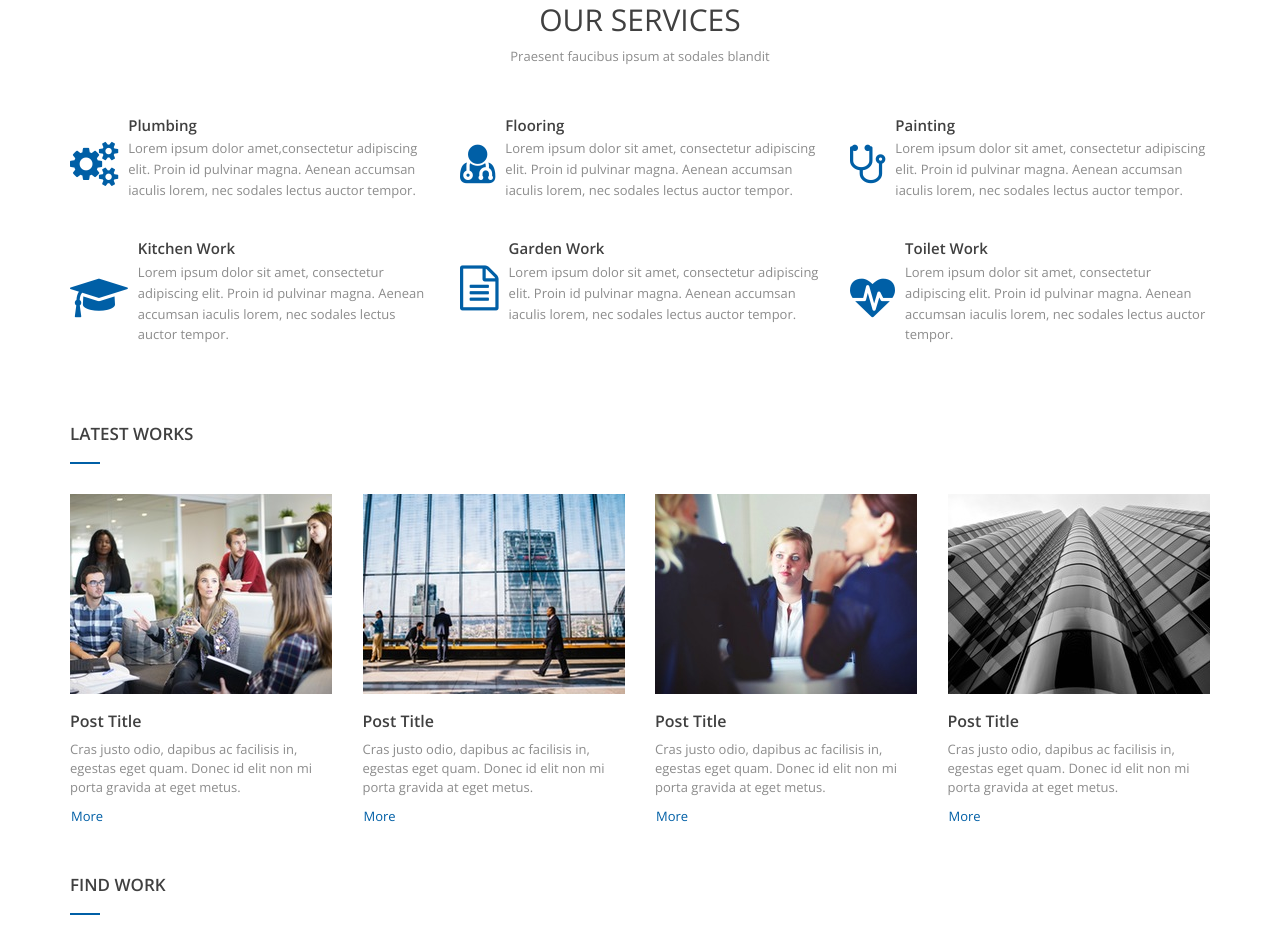
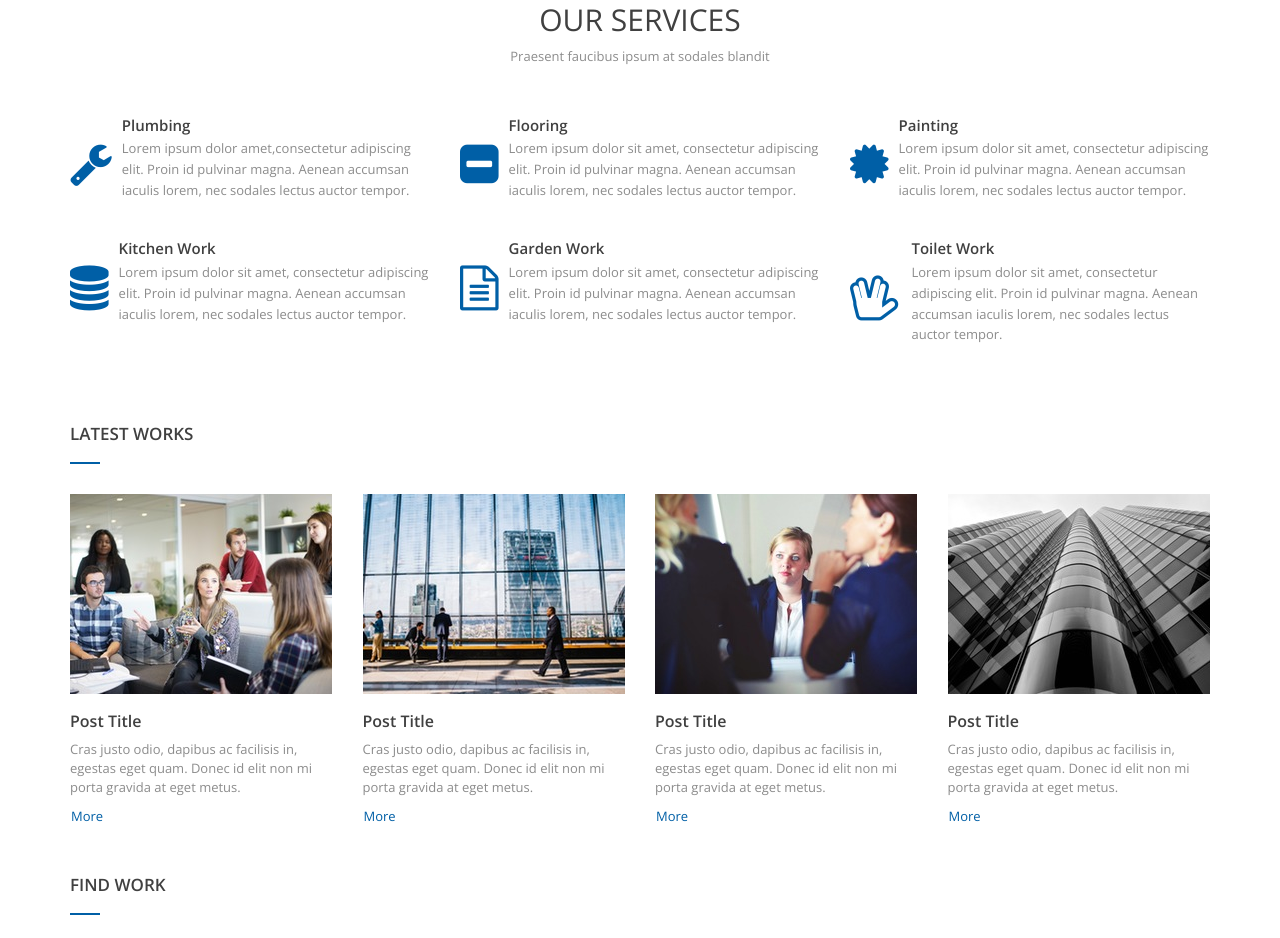
Before and after one commit to Mellontech/mellontech.github.io, a plain HTML site: page index.html in a window 1280 px wide. Shown: the part 825-1763 px from the top of the page. Drawn offline with nearby package versions, Linux system fonts and the light colour scheme.

Commit message:
iconsupdate

```diff
--- a/index.html
+++ b/index.html
@@ -107,7 +107,7 @@
                     <div class="col-md-4 col-sm-6 col-xs-12">
                         <div class="media">
                             <div class="media-left media-middle">
-                                <i class="fa fa-cogs"></i>
+                                <i class="fa fa-wrench"></i>
                             </div>
                             <div class="media-body">
                                 <h4 class="media-heading">Plumbing</h4>
@@ -118,7 +118,7 @@
                     <div class="col-md-4 col-sm-6 col-xs-12">
                         <div class="media">
                             <div class="media-left media-middle">
-                                <i class="fa fa-user-md"></i>
+                                <i class="fa fa-minus-square"></i>
                             </div>
                             <div class="media-body">
                                 <h4 class="media-heading">Flooring</h4>
@@ -129,7 +129,7 @@
                     <div class="col-md-4 col-sm-6 col-xs-12">
                         <div class="media">
                             <div class="media-left media-middle">
-                                <i class="fa fa-stethoscope"></i>
+                                <i class="fa fa-certificate"></i>
                             </div>
                             <div class="media-body">
                                 <h4 class="media-heading">Painting</h4>
@@ -140,7 +140,7 @@
                     <div class="col-md-4 col-sm-6 col-xs-12">
                         <div class="media">
                             <div class="media-left media-middle">
-                                <i class="fa fa-graduation-cap"></i>
+                                <i class="fa fa-database"></i>
                             </div>
                             <div class="media-body">
                                 <h4 class="media-heading">Kitchen Work</h4>
@@ -162,7 +162,7 @@
                     <div class="col-md-4 col-sm-6 col-xs-12">
                         <div class="media">
                             <div class="media-left media-middle">
-                                <i class="fa fa-heartbeat"></i>
+                                <i class="fa fa-hand-spock-o"></i>
                             </div>
                             <div class="media-body">
                                 <h4 class="media-heading">Toilet Work</h4>
```
